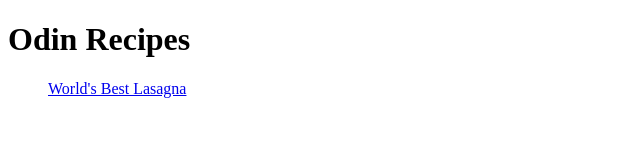
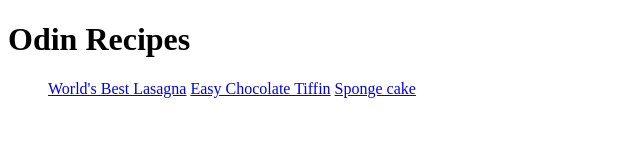
Before and after one commit to OsliuMichael/odin-recipes, a plain HTML site: page index.html in a window 1280 px wide. Shown: the whole page, without its empty margins (0-640 px from the left). Drawn offline with Linux system fonts and the light colour scheme.

Commit message:
Add links to the Tiffin and Sponge Cake pages

```diff
--- a/index.html
+++ b/index.html
@@ -8,8 +8,8 @@
         <h1>Odin Recipes</h1>
         <ul>
         <a href="recipes/lasagna.html">World's Best Lasagna</a>
-        <a></a>
-        <a></a>
+        <a href="recipes/tiffin.html">Easy Chocolate Tiffin</a>
+        <a href="recipes/spongecake.html">Sponge cake</a>
         </ul>
     </body>
     <!--Odin Lesson: Foundations: Recipes: Make two more recipe pages (idea:scottish tiffin)
```
